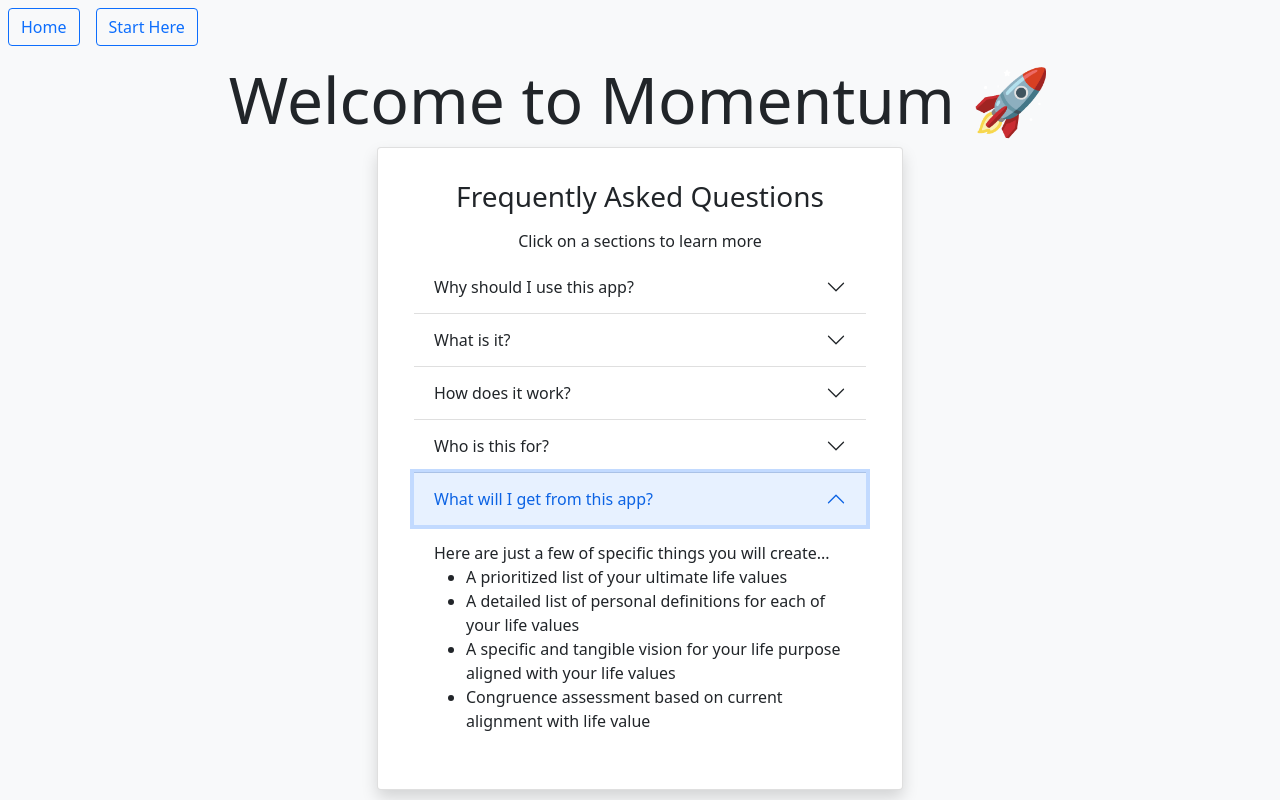
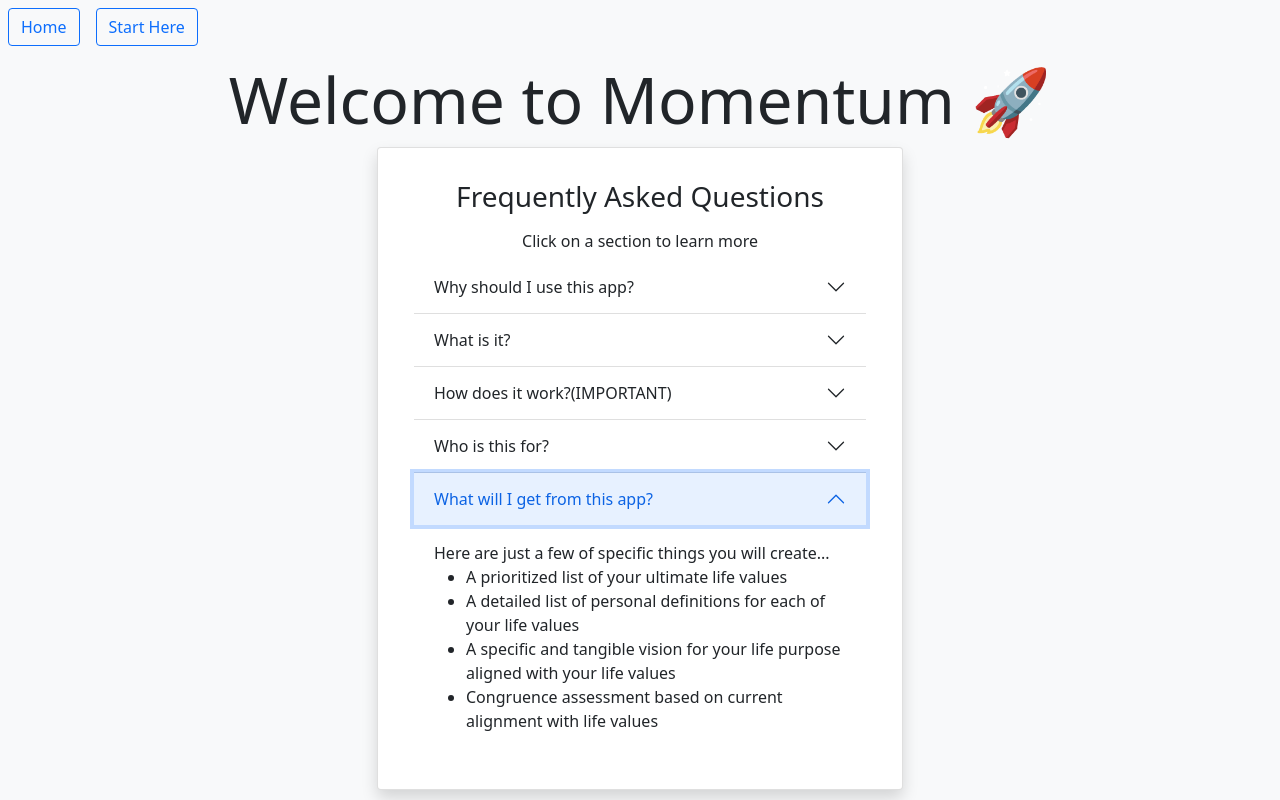
Before and after one commit to simoncheam/ultimateLifePurpose, a React app: page /learn in a window 1280 px wide. Both pictures are taken after a click on the button "What will I get from this app?". Built offline with nearby package versions, Linux system fonts and the light colour scheme; no server answers.

Commit message:
minor updates, spelling, FAQ section edits

```diff
--- a/src/client/views/Learn.tsx
+++ b/src/client/views/Learn.tsx
@@ -31,7 +31,7 @@ const Learn = () => {
             <div className="card-body row justify-content-center m-2">
               {/* FAQ Section */}
               <h3 className="row justify-content-center m-2"> Frequently Asked Questions</h3>
-              <p className="row justify-content-center m-2"> Click on a sections to learn more</p>
+              <p className="row justify-content-center m-2"> Click on a section to learn more</p>
 
               <Accordion flush>
                 <Accordion.Item eventKey="0">
@@ -61,7 +61,7 @@ const Learn = () => {
                 </Accordion.Item>
 
                 <Accordion.Item eventKey="2">
-                  <Accordion.Header>How does it work?</Accordion.Header>
+                  <Accordion.Header>How does it work?(IMPORTANT)</Accordion.Header>
                   <Accordion.Body>
                     <ul>
                       Here's an outline of how the process works:
@@ -72,6 +72,10 @@ const Learn = () => {
                       <li>Prioritize your values with a comparison ranking system</li>
                       <li>Create a powerful SMART habit that move you closer to your dreams</li>
                       <li>Take action and build momentum</li>
+                      <li>
+                        NOTE: Please allow at least 30 minutes to 1 hour for this process. Creating
+                        an authentic life purpose will take time and effort
+                      </li>
                     </ul>
                   </Accordion.Body>
                 </Accordion.Item>
@@ -95,7 +99,7 @@ const Learn = () => {
                         A specific and tangible vision for your life purpose aligned with your life
                         values
                       </li>
-                      <li>Congruence assessment based on current alignment with life value</li>
+                      <li>Congruence assessment based on current alignment with life values</li>
                     </ul>
                   </Accordion.Body>
                 </Accordion.Item>
--- a/src/client/views/ValuePriority.tsx
+++ b/src/client/views/ValuePriority.tsx
@@ -5,10 +5,10 @@ import { APIService } from '../services/APIService';
 import Swal from 'sweetalert2';
 import ProgressBar from 'react-bootstrap/ProgressBar';
 import { Accordion } from 'react-bootstrap';
+const now = 90;
 
 const ValuePriority = () => {
   const nav = useNavigate();
-  const now = 90;
 
   // *  useRefs - does not cause rerender when updated
   const sum = useRef<any>({});
```
